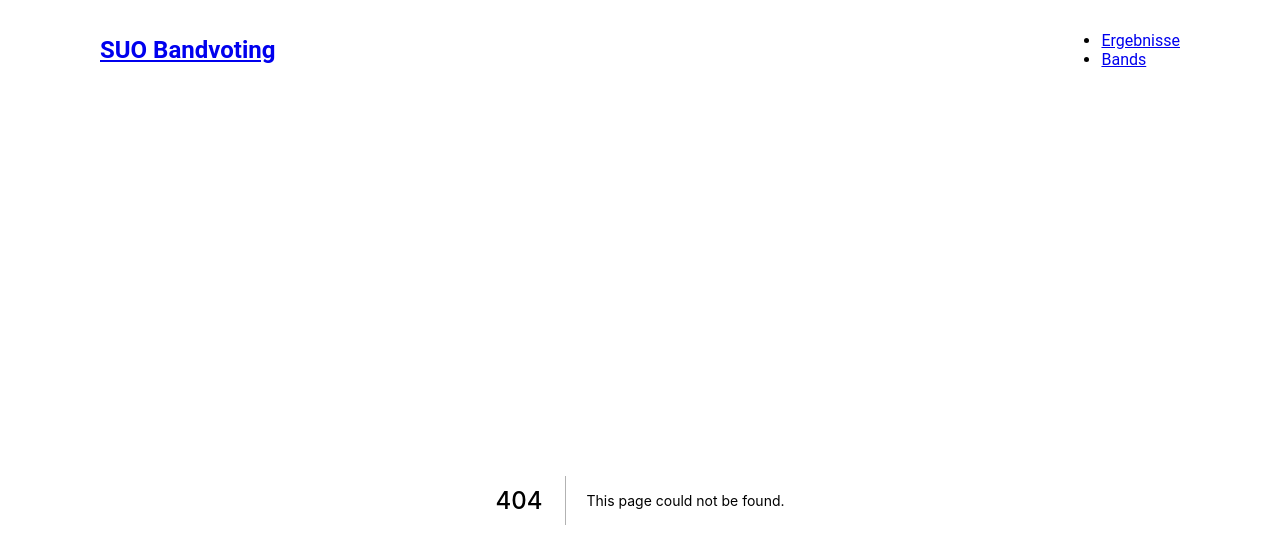
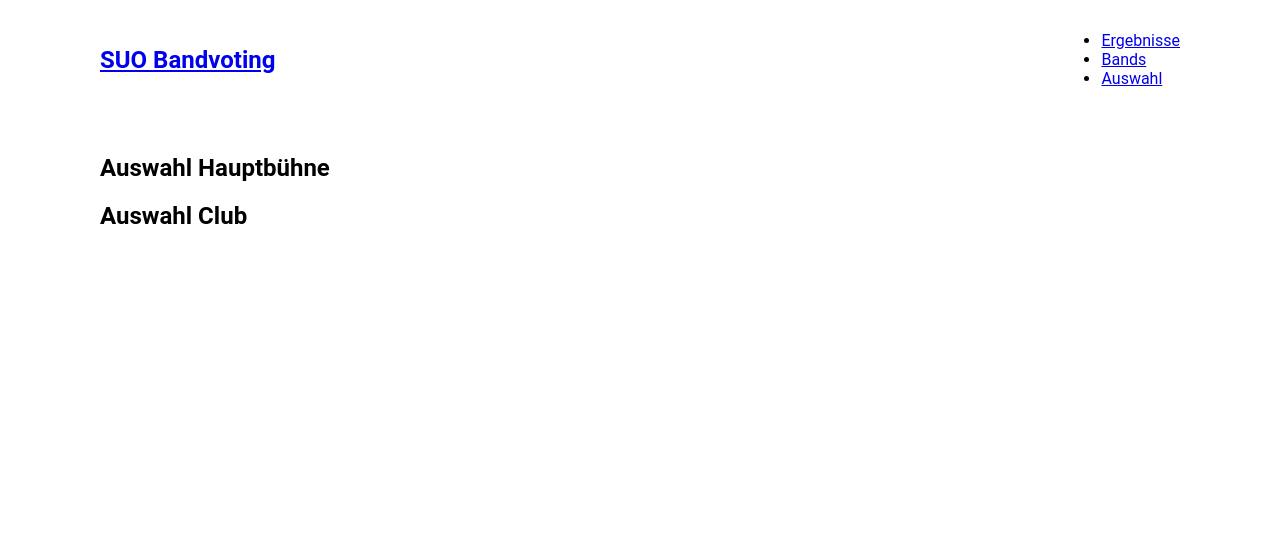
Before and after one commit to r3sMetz/suo-bandvote-frontend, a Next.js app: page /choice in a window 1280 px wide. Before the commit this address had no page. Shown: the top 548 px of the page. Built offline with nearby package versions, Linux system fonts and the light colour scheme.

Commit message:
Adding Initial Coice Page

```diff
--- a/components/Navbar.js
+++ b/components/Navbar.js
@@ -17,6 +17,11 @@ const Navbar = () => (
         <li>
           <Link href="/bands">
             <a>Bands</a>
+          </Link>
+        </li>
+        <li>
+          <Link href="/choice">
+            <a>Auswahl</a>
           </Link>
         </li>
       </ul>
--- a/components/partials/bands/Initialize.js
+++ b/components/partials/bands/Initialize.js
@@ -22,6 +22,7 @@ class Initialize extends React.Component {
       // Build Band Array
       this.state.initialBands.forEach((band, index) => {
         const newBand = {
+          choosen: false,
           id: index,
           name: band,
           genre: 'Musik',
--- /dev/null
+++ b/pages/choice.js
@@ -0,0 +1,28 @@
+class Choice extends React.Component {
+  constructor() {
+    super();
+    this.state = {
+      bands: []
+    };
+  }
+
+  rebuildBandArrayWithBand = band => {
+    // Rebuild BandArray
+    const bands = this.state.bands;
+    bands[band.id] = band;
+    this.setState({ bands });
+
+    localStorage.setItem('suobands', JSON.stringify(this.state.bands));
+  };
+
+  render() {
+    return (
+      <div className="container">
+        <h2>Auswahl Hauptbühne</h2>
+        <h2>Auswahl Club</h2>
+      </div>
+    );
+  }
+}
+
+export default Choice;
```
